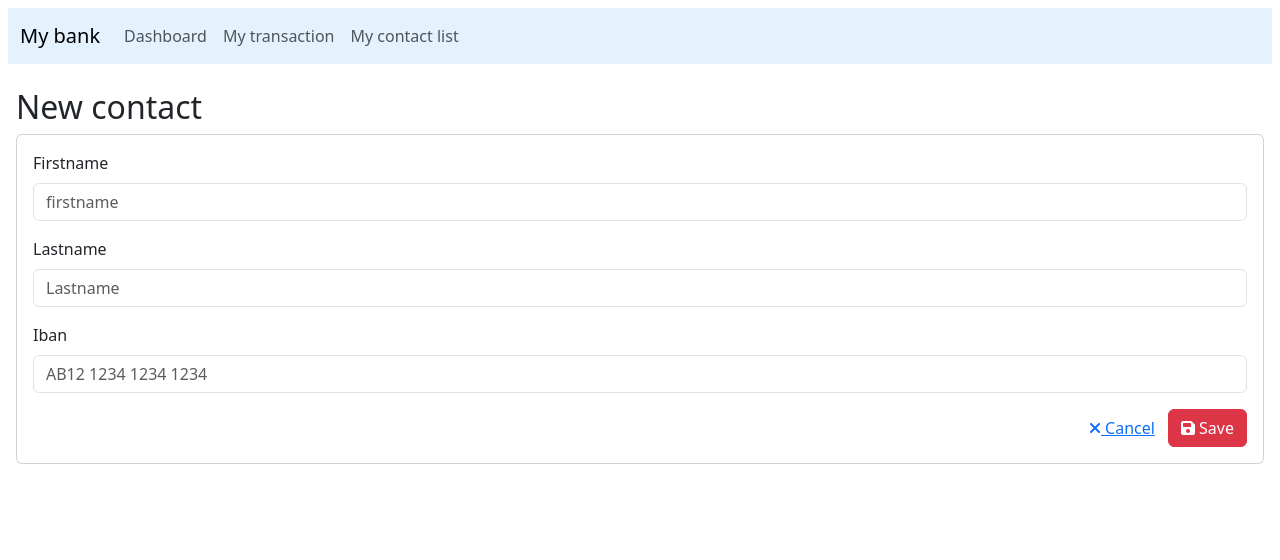
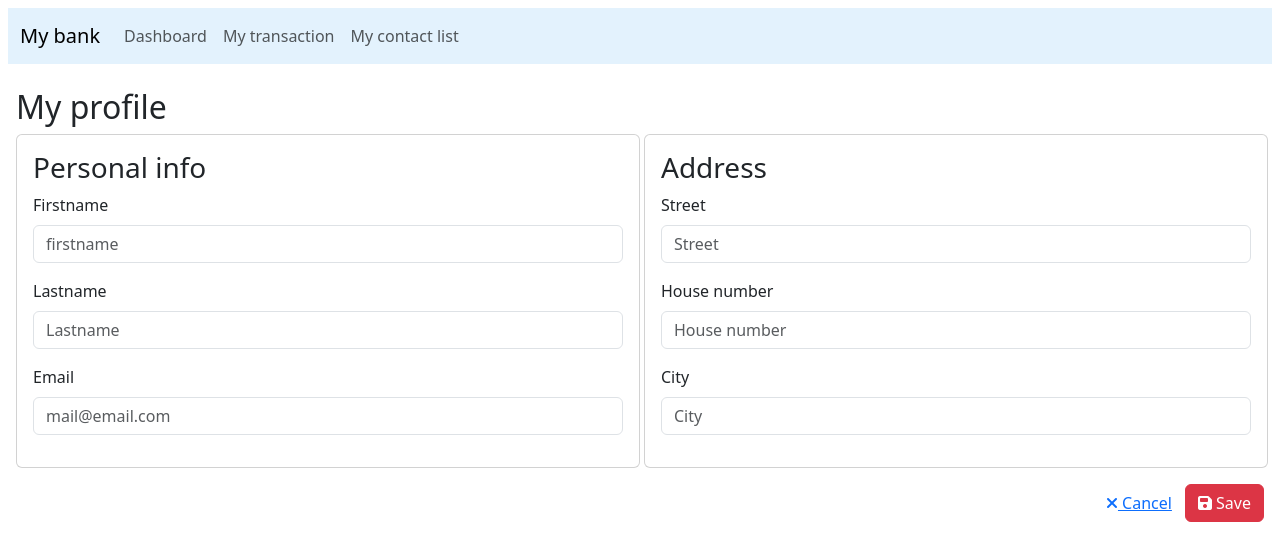
Before and after one commit to bilal1960/frontend_bank, an Angular app in the folder banking-app/: page / in a window 1280 px wide. Shown: the top 560 px of the page. Built offline with nearby package versions, Linux system fonts and the light colour scheme.

Commit message:
implémentation interface profile

```diff
--- a/banking-app/src/app/app.component.html
+++ b/banking-app/src/app/app.component.html
@@ -1,4 +1,4 @@
 
 <app-menu></app-menu>
-<app-new-contact></app-new-contact>
+<app-profile></app-profile>
 <router-outlet />
--- a/banking-app/src/app/app.component.ts
+++ b/banking-app/src/app/app.component.ts
@@ -8,11 +8,12 @@ import {MyTransactionsComponent} from "./pages/my-transactions/my-transactions.c
 import {MyContactListComponent} from "./pages/my-contact-list/my-contact-list.component";
 import {NewTransactionComponent} from "./pages/new-transaction/new-transaction.component";
 import {NewContactComponent} from "./pages/new-contact/new-contact.component";
+import {ProfileComponent} from "./pages/profile/profile.component";
 
 @Component({
   selector: 'app-root',
   standalone: true,
-  imports: [RouterOutlet, LoginComponent, RegisterComponent, MenuComponent, UserDashboardComponent, MyTransactionsComponent, MyContactListComponent, NewTransactionComponent, NewContactComponent],
+  imports: [RouterOutlet, LoginComponent, RegisterComponent, MenuComponent, UserDashboardComponent, MyTransactionsComponent, MyContactListComponent, NewTransactionComponent, NewContactComponent, ProfileComponent],
   templateUrl: './app.component.html',
   styleUrl: './app.component.scss'
 })
--- /dev/null
+++ b/banking-app/src/app/pages/profile/profile.component.html
@@ -0,0 +1,44 @@
+<div class="p-3">
+  <h2>My profile</h2>
+  <div class="d-flex flex-row justify-content-between">
+    <div class="card p-3 col-6 me-1">
+      <h3>Personal info</h3>
+      <div class="mb-3">
+        <label for="firstname" class="form-label">Firstname</label>
+        <input type="email" class="form-control" id="firstname" placeholder="firstname">
+      </div>
+      <div class="mb-3">
+        <label for="lastname" class="form-label">Lastname</label>
+        <input type="email" class="form-control" id="lastname" placeholder="Lastname">
+      </div>
+      <div class="mb-3">
+        <label for="iban" class="form-label">Email</label>
+        <input type="email" class="form-control" id="iban" placeholder="mail@email.com">
+      </div>
+
+    </div>
+    <div class="card p-3 col-6">
+      <h3>Address</h3>
+      <div class="mb-3">
+        <label for="street" class="form-label">Street</label>
+        <input type="email" class="form-control" id="street" placeholder="Street">
+      </div>
+      <div class="mb-3">
+        <label for="house-number" class="form-label">House number</label>
+        <input type="email" class="form-control" id="house-number" placeholder="House number">
+      </div>
+      <div class="mb-3">
+        <label for="city" class="form-label">City</label>
+        <input type="email" class="form-control" id="city" placeholder="City">
+      </div>
+      </div>
+    </div>
+    <div class="d-flex justify-content-end mt-3">
+      <button type="button" class="btn btn-link ">
+        <em class="fas fa-times"></em>&nbsp;Cancel
+      </button>
+      <button type="button" class="btn btn-danger">
+        <em class="fas fa-save"></em>&nbsp;Save
+      </button>
+    </div>
+</div>
```
Also changed, not shown: banking-app/src/app/pages/profile/profile.component.ts (added, +12 -0 lines), banking-app/src/app/pages/profile/profile.component.scss (added), 1 other file (tests, documents, lock files or other folders).
